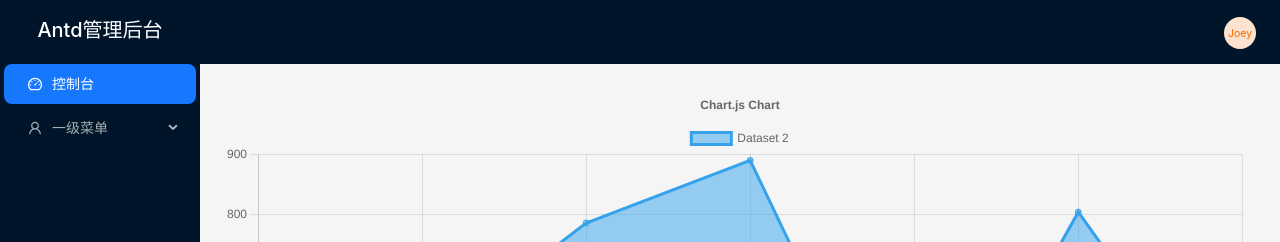
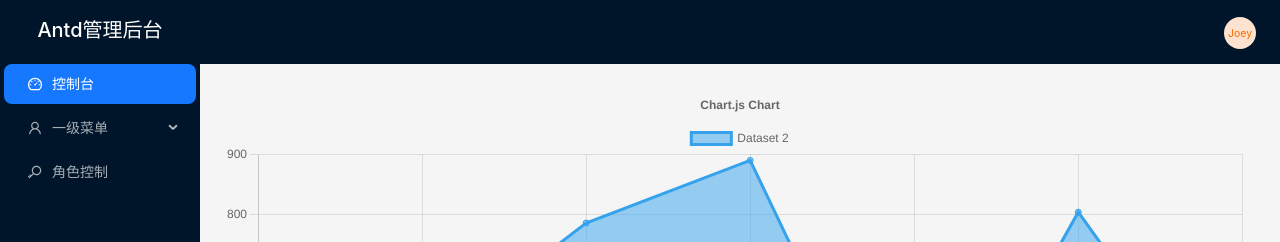
Before and after one commit to JoeyKo/vite-react-admin, a React (Vite) app: page / in a window 1280 px wide. Shown: the top 242 px of the page. Built offline with nearby package versions, Linux system fonts and the light colour scheme.

Commit message:
feat: add user role module

```diff
--- a/package.json
+++ b/package.json
@@ -28,7 +28,8 @@
     "react": "^18.2.0",
     "react-chartjs-2": "^5.0.1",
     "react-dom": "^18.2.0",
-    "react-router-dom": "^6.4.3"
+    "react-router-dom": "^6.4.3",
+    "zustand": "^4.1.5"
   },
   "devDependencies": {
     "@faker-js/faker": "^7.6.0",
--- a/src/App.tsx
+++ b/src/App.tsx
@@ -5,25 +5,32 @@ import {
   useLocation,
 } from "react-router-dom";
 import { Layout } from 'antd';
-import menu, { IMenuItem } from './config/menu';
+import routes, { IRouteItem } from './config/route';
 import Header from './components/Layout/Header';
 import Sidebar from './components/Layout/Sidebar';
+import useUserStore from './store/user';
 
+const NotFound = React.lazy(() => import("./components/NotFound"));
 const Login = React.lazy(() => import("./routes/Login"));
 
 export default function App() {
   const location = useLocation();
+  const userRole = useUserStore(state => state.role);
 
-  function getRoute(menuItem: IMenuItem): React.ReactNode {
-    if (menuItem.children) {
-      return menuItem.children.map(getRoute)
+  function getRoute(routeItem: IRouteItem): React.ReactNode {
+    if (routeItem.children) {
+      return routeItem.children.map(getRoute)
     }
 
-    if (!menuItem.route) return null;
+    if (!routeItem.route) return null;
+
+    // Role route checks.
+    if (!routeItem.roles?.includes(userRole)) return null;
+
     return <Route
-      key={menuItem.route}
-      path={menuItem.route}
-      element={<React.Suspense fallback={null}>{menuItem.component}</React.Suspense>}
+      key={routeItem.route}
+      path={routeItem.route}
+      element={<React.Suspense fallback={null}>{routeItem.component}</React.Suspense>}
     />
   }
 
@@ -48,13 +55,14 @@ export default function App() {
           }}>
             <Sidebar />
           </Layout.Sider>
-          <Layout style={{ marginLeft: 200 }}>
+          <Layout style={{ minHeight: '100vh', marginLeft: 200 }}>
             <Layout.Header style={{ padding: "0 24px" }}>
               <Header />
             </Layout.Header>
             <Layout.Content style={{ padding: '24px' }}>
               <Routes>
-                {menu.map(getRoute)}
+                <Route path='*' element={<NotFound />} />
+                {routes.map(getRoute)}
               </Routes>
             </Layout.Content>
           </Layout>
--- a/src/components/Layout/Sidebar.tsx
+++ b/src/components/Layout/Sidebar.tsx
@@ -2,7 +2,8 @@ import { Menu, MenuProps } from 'antd';
 import { MenuInfo } from 'rc-menu/lib/interface';
 import * as React from 'react';
 import { useNavigate, useLocation, Link } from 'react-router-dom';
-import menu, { IMenuItem } from '../../config/menu';
+import menu, { IRouteItem } from '../../config/route';
+import useUserStore from '../../store/user';
 import styles from './index.module.scss';
 
 type MenuItem = Required<MenuProps>['items'][number];
@@ -23,13 +24,12 @@ function getItem(
   } as MenuItem;
 }
 
-function getMenu(menuItem: IMenuItem): MenuItem {
-  return getItem(menuItem.text, menuItem.route ?? menuItem.text, menuItem.icon, menuItem.children?.map(getMenu))
-}
-
 export default function Sidebar() {
   const navigate = useNavigate();
   const location = useLocation();
+
+  const userRole = useUserStore(state => state.role);
+
   const [openKeys, setOpenKeys] = React.useState<string[]>([]);
 
   function onMenuSelect(info: MenuInfo) {
@@ -44,11 +44,17 @@ export default function Sidebar() {
     setOpenKeys(getOpenedMenus())
   }, [location.pathname])
 
+  function getMenu(menuItem: IRouteItem): MenuItem {
+    if (!menuItem.roles?.includes(userRole)) return null;
+
+    return getItem(menuItem.text, menuItem.route ?? menuItem.text, menuItem.icon, menuItem.children?.map(getMenu))
+  }
+
   function getOpenedMenus() {
     let openedKeys: string[] = []
     let shouldSkip = false;
 
-    const getSelectedMenu = (menuItem: IMenuItem) => {
+    const getSelectedMenu = (menuItem: IRouteItem) => {
       if (menuItem.route && menuItem.route.indexOf(location.pathname) === 0) {
         shouldSkip = true;
         return;
@@ -65,8 +71,8 @@ export default function Sidebar() {
     }
 
     menu.forEach(menuItem => {
+      if (shouldSkip) { return; }
       openedKeys = [];
-      if (shouldSkip) { return; }
       getSelectedMenu(menuItem);
     })
 
--- /dev/null
+++ b/src/components/NotFound/index.tsx
@@ -0,0 +1,16 @@
+import { Button, Result } from 'antd';
+import React from 'react';
+import { Link } from 'react-router-dom';
+
+const NotFound: React.FC = () => {
+  return (
+    <Result
+      status="404"
+      title="404"
+      subTitle="对不起，您访问的页面不存在."
+      extra={<Link to="/"><Button type="primary">返回控制台</Button></Link>}
+    />
+  )
+}
+
+export default NotFound;
--- a/src/config/menu.tsx
+++ /dev/null
@@ -1,51 +0,0 @@
-import { DashboardOutlined, UserOutlined } from "@ant-design/icons";
-import React from "react";
-
-const Dashboard = React.lazy(() => import('../routes/Dashboard'));
-const Menu = React.lazy(() => import('../routes/Menu'));
-
-export interface IMenuItem {
-  route?: string;
-  icon?: React.ReactNode;
-  text: string;
-  component?: React.ReactNode;
-  hidden?: boolean;
-  children?: IMenuItem[];
-}
-
-const menu: IMenuItem[] = [
-  {
-    route: "/",
-    text: "控制台",
-    icon: <DashboardOutlined />,
-    component: <Dashboard />,
-  },
-  {
-    text: "一级菜单",
-    icon: <UserOutlined />,
-    children: [
-      {
-        route: "/menu",
-        text: "二级菜单1",
-        component: <Menu />
-      },
-      {
-        text: "二级菜单2",
-        component: <Menu />,
-        children: [{
-          route: "/sub-menu",
-          text: "三级菜单",
-          component: <Menu />
-        }]
-      }
-    ],
-  },
-  // {
-  //   text: "用户",
-  //   icon: <UserOutlined />,
-  //   route: "/user",
-  //   component: <User />
-  // }
-]
-
-export default menu;
--- /dev/null
+++ b/src/config/route.tsx
@@ -0,0 +1,68 @@
+import { DashboardOutlined, KeyOutlined, LockOutlined, UserOutlined } from "@ant-design/icons";
+import React from "react";
+import { IRole } from "../store/user";
+
+const Dashboard = React.lazy(() => import('../routes/Dashboard'));
+const Menu = React.lazy(() => import('../routes/Menu'));
+const UserRole = React.lazy(() => import('../routes/UserRole'));
+const UserAdmin = React.lazy(() => import('../routes/UserAdmin'));
+
+export interface IRouteItem {
+  route?: string;
+  icon?: React.ReactNode;
+  roles?: IRole[];
+  text: string;
+  component?: React.ReactNode;
+  hidden?: boolean;
+  children?: IRouteItem[];
+}
+
+const menu: IRouteItem[] = [
+  {
+    route: "/",
+    text: "控制台",
+    roles: ['user', 'admin'],
+    icon: <DashboardOutlined />,
+    component: <Dashboard />,
+  },
+  {
+    text: "一级菜单",
+    roles: ['user', 'admin'],
+    icon: <UserOutlined />,
+    children: [
+      {
+        route: "/menu",
+        roles: ['user', 'admin'],
+        text: "二级菜单1",
+        component: <Menu />
+      },
+      {
+        text: "二级菜单2",
+        roles: ['user', 'admin'],
+        component: <Menu />,
+        children: [{
+          route: "/sub-menu",
+          roles: ['user', 'admin'],
+          text: "三级菜单",
+          component: <Menu />
+        }]
+      }
+    ],
+  },
+  {
+    route: "/user/role",
+    roles: ['user', 'admin'],
+    text: "角色控制",
+    icon: <KeyOutlined />,
+    component: <UserRole />,
+  },
+  {
+    route: "/user/admin",
+    roles: ['admin'],
+    text: "管理员可见",
+    icon: <LockOutlined />,
+    component: <UserAdmin />,
+  }
+]
+
+export default menu;
--- a/src/routes/Menu/index.tsx
+++ b/src/routes/Menu/index.tsx
@@ -1,7 +1,7 @@
 import React from 'react';
 import { Button } from 'antd';
 
-export default function Menu() {
+const Menu: React.FC = () => {
 
   return (
     <>
@@ -9,3 +9,5 @@ export default function Menu() {
     </>
   )
 }
+
+export default Menu;
--- /dev/null
+++ b/src/routes/UserAdmin/index.tsx
@@ -0,0 +1,13 @@
+import React from 'react';
+import { Typography } from 'antd';
+
+const { Title } = Typography;
+
+const UserRole: React.FC = () => {
+
+  return (
+    <Title level={5}>该页面管理员可见</Title>
+  )
+}
+
+export default UserRole;
--- /dev/null
+++ b/src/routes/UserRole/index.tsx
@@ -0,0 +1,26 @@
+import React from 'react';
+import { Button, Space, Typography } from 'antd';
+import useUserStore, { IRole } from '../../store/user';
+
+const { Title } = Typography;
+
+const UserRole: React.FC = () => {
+  const role = useUserStore((state) => state.role)
+  const setRole = useUserStore((state) => state.setRole)
+
+  function onRoleChange(role: IRole) {
+    setRole(role)
+  }
+
+  return (
+    <div>
+      <Title level={5}>当前用户角色：{role}</Title>
+      <Space>
+        <Button type='primary' onClick={() => onRoleChange("user")}>用户登录</Button>
+        <Button type='primary' onClick={() => onRoleChange("admin")}>管理员登录</Button>
+      </Space>
+    </div>
+  )
+}
+
+export default UserRole;
--- /dev/null
+++ b/src/store/user.ts
@@ -0,0 +1,25 @@
+import create from 'zustand'
+import { devtools, persist } from 'zustand/middleware'
+
+export type IRole = 'user' | 'admin';
+
+interface UserState {
+  role: IRole;
+  setRole: (role: IRole) => void;
+}
+
+const useUserStore = create<UserState>()(
+  devtools(
+    persist(
+      (set) => ({
+        role: "user",
+        setRole: (role: IRole) => set((state) => ({ role: state.role = role })),
+      }),
+      {
+        name: 'user-storage',
+      }
+    )
+  )
+)
+
+export default useUserStore;
```
Also changed, not shown: 1 other file (tests, documents, lock files or other folders).
